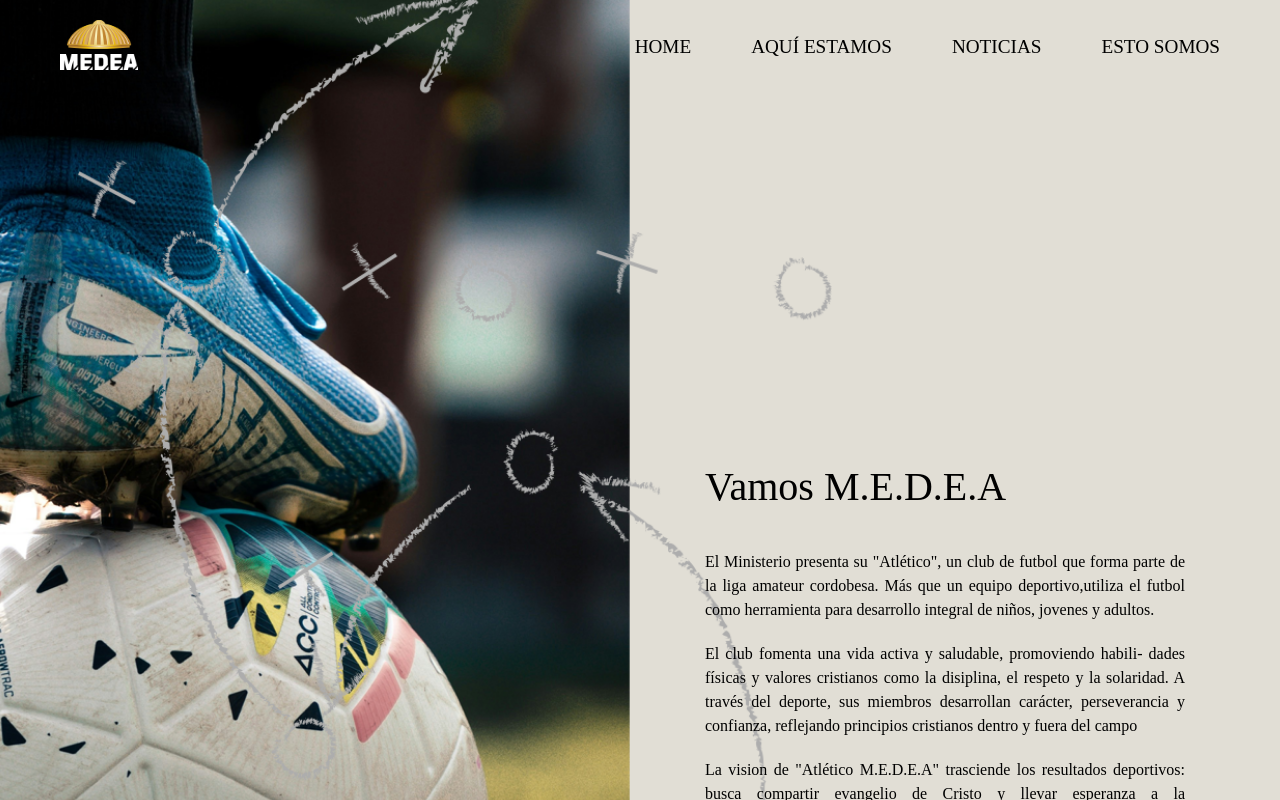
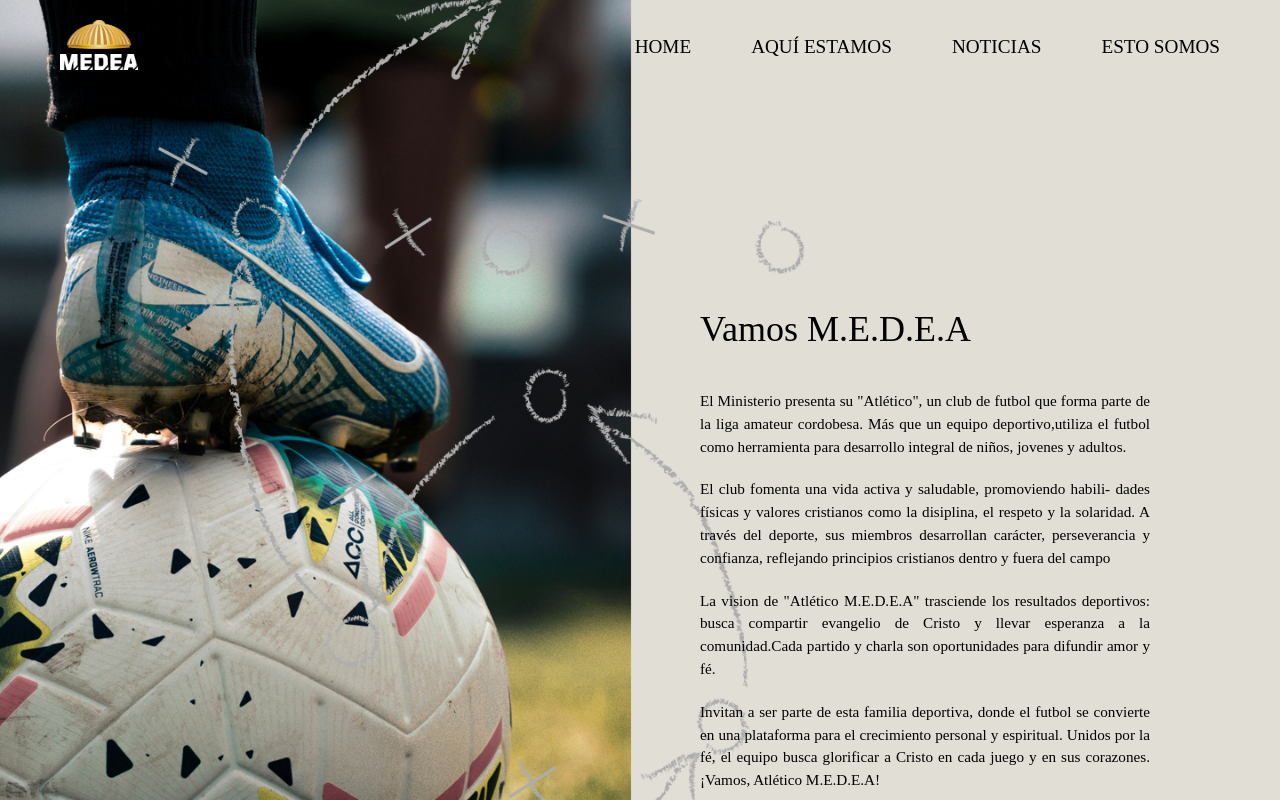
Before and after one commit to marcoamado2016/medea, a React (Vite) app: page /atletico in a window 1280 px wide. Shown: the top 800 px of the page. Built offline with nearby package versions, Linux system fonts and the light colour scheme; a web font is replaced by a local one.

Commit message:
atletico

```diff
--- a/src/Vistas/Atletico/Atletico.module.css
+++ b/src/Vistas/Atletico/Atletico.module.css
@@ -46,6 +46,27 @@
     color: #000000;
 ;
 }
+
+    @media (max-width: 1450px) {
+        .atleticoContainer {
+            min-height: 130vh;
+            min-width: 95vw;
+        }
+        .atleticoText h1 {
+            font-size: 2.25rem;
+            margin-left: 40px;
+        }
+        .textoAtletico {
+            width: 75%;
+            margin-left: 40px;
+        }
+        .textoAtletico p {
+            font-size: 0.95rem;
+        }
+    }
+    .atleticoContainer {
+        min-height: 120vh;
+    }
 @media (max-width: 760px) {
     .atleticoContainer {
         min-height: 100vh;
@@ -81,12 +102,12 @@
         align-items: center;
         padding: 10px;
         margin-top: 80px;
-        margin-right:120px;
+        margin-right:100px;
         height: auto;
     }
     .textoAtletico p {
         font-size: 0.875rem;
-        margin: 10px 0;
+
     }
     .atleticoText {
         width: 90%;
```
